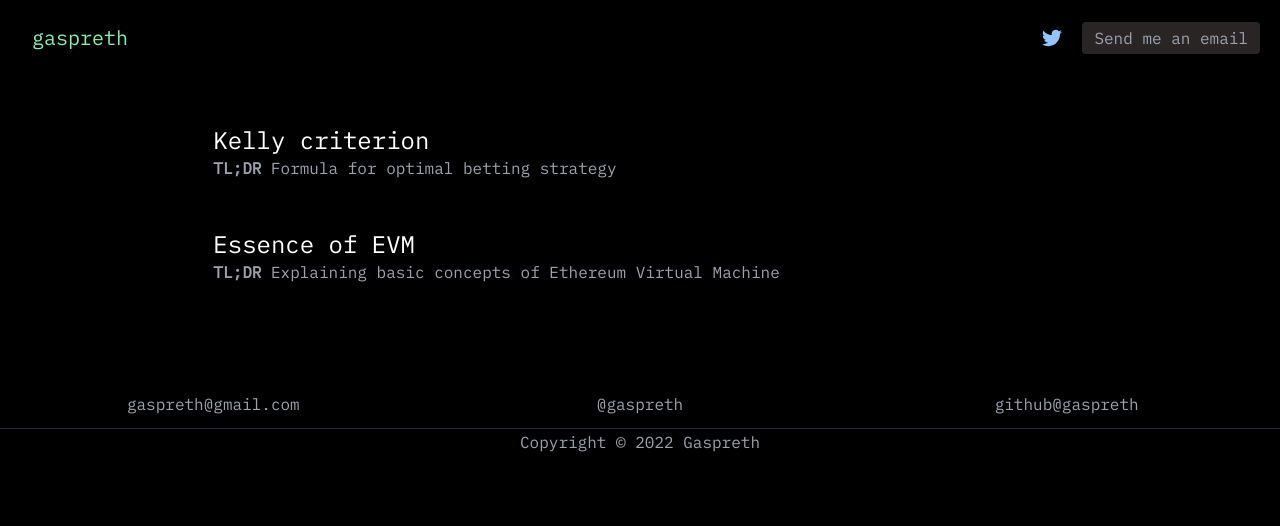
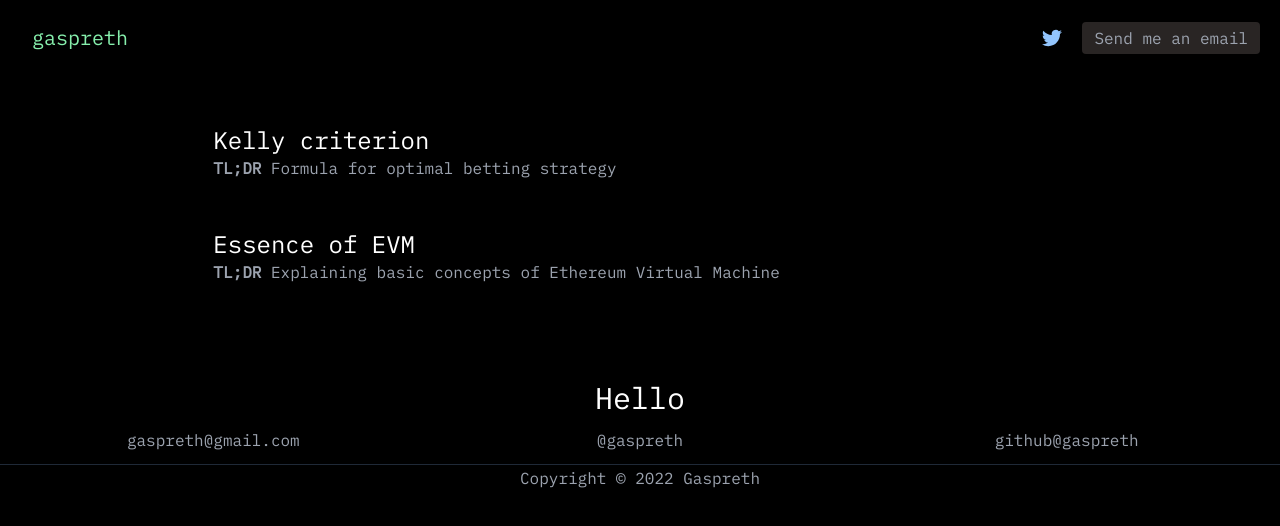
Before and after one commit to gaspreth/gaspreth-blog, a React (Create React App) app: page / in a window 1280 px wide. Shown: the top 526 px of the page. Built offline with nearby package versions, Linux system fonts and the light colour scheme.

Commit message:
convert markdown -> html

```diff
--- a/src/App.js
+++ b/src/App.js
@@ -9,7 +9,7 @@ function App() {
     <div className="App">
       <Navbar />
       <Landing />
-      {/* <Post /> */}
+      <Post />
       <Footer />
     </div>
   );
--- a/src/components/Post.js
+++ b/src/components/Post.js
@@ -1,25 +1,13 @@
 // import { useState, useEffect } from "react";
-// import Markdown from "markdown-to-jsx";
+import Markdown from "markdown-to-jsx";
 
-// async function main() {
-//   const file = await read('../data/kelly_criterion.md');
-//   console.log(file);
-//   return (
-//       <div className="text-white">
-//         <Markdown>{file}</Markdown>
-//       </div>
-//     );
-//   return (<p>banana</p>);
-// }
+// TODO: open article files & routing
+function Post() {
+  return (
+    <div className="text-3xl text-white">
+      <Markdown># Hello</Markdown>
+    </div>
+  );
+}
 
-// function Post() {
-//   return (
-//     <div>
-//       {/* main(); */}
-//       <p>banana</p>
-//     </div>
-//   );
-// }
-
-
-// export default Post;
+export default Post;
```
